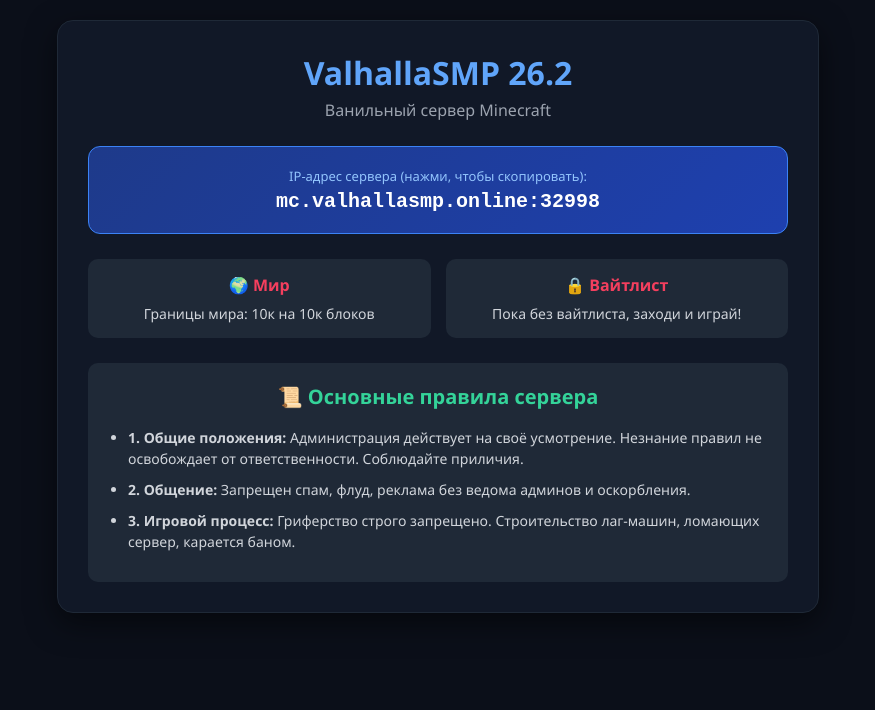
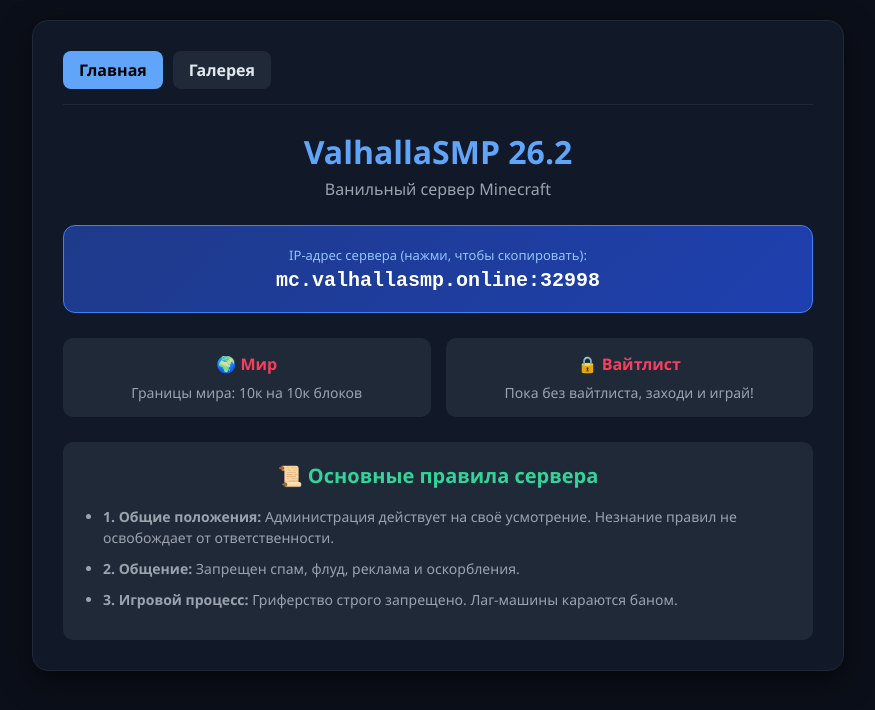
Before and after one commit to Spyduckk/valhallasmp, a plain HTML site: page index.html in a window 1280 px wide. Shown: the whole page, without its empty margins (202-1077 px from the left). Drawn offline with Linux system fonts and the light colour scheme; no server answers.

Commit message:
Update index.html

```diff
--- a/index.html
+++ b/index.html
@@ -3,119 +3,26 @@
 <head>
     <meta charset="UTF-8">
     <meta name="viewport" content="width=device-width, initial-scale=1.0">
-    <title>ValhallaSMP 26.2</title>
-    <style>
-        body {
-            background-color: #0b0f19;
-            color: #e2e8f0;
-            font-family: 'Segoe UI', Tahoma, Geneva, Verdana, sans-serif;
-            margin: 0;
-            padding: 20px;
-            display: flex;
-            justify-content: center;
-        }
-        .container {
-            max-width: 700px;
-            width: 100%;
-            background: #111827;
-            padding: 30px;
-            border-radius: 16px;
-            box-shadow: 0 10px 30px rgba(0, 0, 0, 0.5);
-            border: 1px solid #1f2937;
-        }
-        header {
-            text-align: center;
-            margin-bottom: 25px;
-        }
-        h1 {
-            color: #60a5fa;
-            margin: 0 0 5px 0;
-            font-size: 32px;
-        }
-        .subtitle {
-            color: #9ca3af;
-            font-size: 16px;
-            margin: 0;
-        }
-        .ip-card {
-            background: linear-gradient(135deg, #1e3a8a, #1e40af);
-            padding: 20px;
-            border-radius: 12px;
-            text-align: center;
-            cursor: pointer;
-            transition: 0.2s;
-            border: 1px solid #3b82f6;
-            margin-bottom: 25px;
-        }
-        .ip-card:hover {
-            transform: scale(1.02);
-            box-shadow: 0 0 15px rgba(59, 130, 246, 0.4);
-        }
-        .ip-title {
-            font-size: 13px;
-            color: #93c5fd;
-            display: block;
-            margin-bottom: 5px;
-        }
-        .ip-address {
-            font-size: 20px;
-            font-weight: bold;
-            font-family: monospace;
-            color: #ffffff;
-        }
-        .info-grid {
-            display: flex;
-            gap: 15px;
-            margin-bottom: 25px;
-        }
-        .info-box {
-            flex: 1;
-            background: #1f2937;
-            padding: 15px;
-            border-radius: 10px;
-            text-align: center;
-        }
-        .info-box h3 {
-            margin: 0 0 8px 0;
-            color: #f43f5e;
-            font-size: 16px;
-        }
-        .info-box p {
-            margin: 0;
-            font-size: 14px;
-            color: #d1d5db;
-        }
-        .rules {
-            background: #1f2937;
-            padding: 20px;
-            border-radius: 10px;
-        }
-        .rules h2 {
-            margin-top: 0;
-            color: #34d399;
-            font-size: 20px;
-            text-align: center;
-        }
-        .rules ul {
-            padding-left: 20px;
-            margin: 0;
-        }
-        .rules li {
-            font-size: 14px;
-            color: #d1d5db;
-            margin-bottom: 10px;
-            line-height: 1.5;
-        }
-    </style>
+    <title>ValhallaSMP 26.2 - Главная</title>
+    <link rel="stylesheet" href="style.css">
 </head>
 <body>
+
 <div class="container">
+    <div class="nav">
+        <div class="nav-tabs">
+            <a href="index.html" class="tab-btn active">Главная</a>
+            <a href="gallery.html" class="tab-btn">Галерея</a>
+        </div>
+        <div class="auth-panel" id="authPanel"></div>
+    </div>
+
     <header>
         <h1>ValhallaSMP 26.2</h1>
         <p class="subtitle">Ванильный сервер Minecraft</p>
     </header>
 
-        <div class="ip-card" onclick="navigator.clipboard.writeText('mc.valhallasmp.online:32998'); alert('IP скопирован в буфер обмена!');">
+    <div class="ip-card" onclick="navigator.clipboard.writeText('mc.valhallasmp.online:32998'); alert('IP скопирован!');">
         <span class="ip-title">IP-адрес сервера (нажми, чтобы скопировать):</span>
         <div class="ip-address">mc.valhallasmp.online:32998</div>
     </div>
@@ -134,11 +41,13 @@
     <section class="rules">
         <h2>📜 Основные правила сервера</h2>
         <ul>
-                <li><b>1. Общие положения:</b> Администрация действует на своё усмотрение. Незнание правил не освобождает от ответственности. Соблюдайте приличия.</li>
-                <li><b>2. Общение:</b> Запрещен спам, флуд, реклама без ведома админов и оскорбления.</li>
-                <li><b>3. Игровой процесс:</b> Гриферство строго запрещено. Строительство лаг-машин, ломающих сервер, карается баном.</li>
+            <li><b>1. Общие положения:</b> Администрация действует на своё усмотрение. Незнание правил не освобождает от ответственности.</li>
+            <li><b>2. Общение:</b> Запрещен спам, флуд, реклама и оскорбления.</li>
+            <li><b>3. Игровой процесс:</b> Гриферство строго запрещено. Лаг-машины караются баном.</li>
         </ul>
     </section>
 </div>
+
+<script type="module" src="auth.js"></script>
 </body>
 </html>
```
Lines whose indentation alone changed are shown as unchanged.
